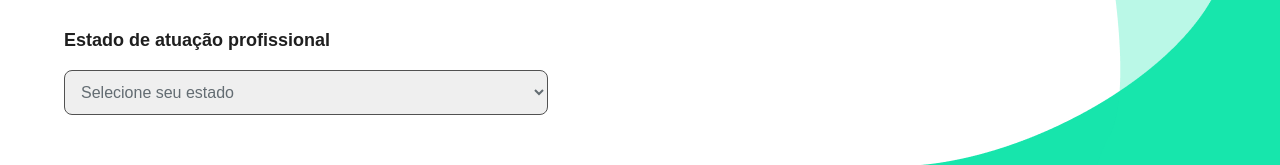
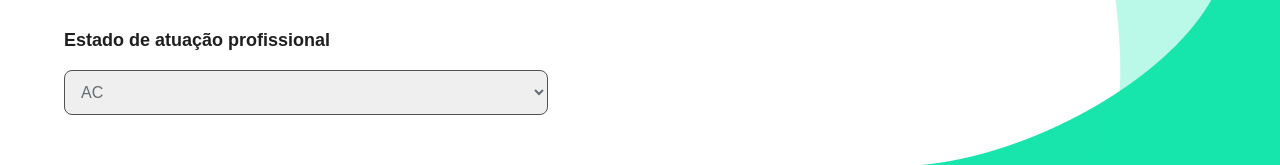
Before and after one commit to maayume/Lacrei, a React (Vite) app: page /listaespera in a window 1280 px wide. Shown: the part 574-739 px from the top of the page. Built offline with nearby package versions, Linux system fonts and the light colour scheme.

Commit message:
controlled components no formulario de lista de espera; services para consumo da api com axios; setup para o post da lista de espera

```diff
--- a/package.json
+++ b/package.json
@@ -8,6 +8,7 @@
     "preview": "vite preview"
   },
   "dependencies": {
+    "axios": "^0.27.2",
     "react": "^18.0.0",
     "react-dom": "^18.0.0",
     "react-router-dom": "^6.3.0",
--- a/src/pages/ListaEspera/index.tsx
+++ b/src/pages/ListaEspera/index.tsx
@@ -1,10 +1,81 @@
+import { useState, useEffect, FormEvent, ChangeEvent } from "react";
+import axios from "axios";
 import { FormLista } from "./styles";
+import { cadastroListaEspera } from "../../services/MainApi/lista-de-espera"
+
 
 
 export default function ListaEspera(){
+
+  // estados dos inputs
+
+    const [nome, setNome] = useState<string>("")
+    const [email, setEmail] = useState<string>("")
+    const [atuacao, setAtuacao] = useState<string>("")
+    const [estado, setEstado] = useState<string>("")
+
+    function handleListChange(event: ChangeEvent<HTMLSelectElement>) {
+      setEstado(event.target.value)
+    }
+
+  // observa a mudança de valor do input radio
+    function handleRadioChange(event: ChangeEvent<HTMLInputElement>) {
+      setAtuacao(event.target.value)
+    }
+
+  // variavel que armazena opções da lista suspensa
+
+  const options = [
+    {value: "AC"},
+    {value: "AL"},
+    {value: "AM"},
+    {value: "AP"},
+    {value: "BA"},
+    {value: "CE"},
+    {value: "DF"},
+    {value: "ES"},
+    {value: "GO"},
+    {value: "MA"},
+    {value: "MG"},
+    {value: "MS"},
+    {value: "MT"},
+    {value: "PA"},
+    {value: "PB"},
+    {value: "PE"},
+    {value: "PI"},
+    {value: "PR"},
+    {value: "RJ"},
+    {value: "RN"},
+    {value: "RS"},
+    {value: "RO"},
+    {value: "RR"},
+    {value: "SC"},
+    {value: "SP"},
+    {value: "SE"},
+    {value: "TO"}
+  ]
+
+    // payload é o objeto que enviar dados pra API
+
+    async function cadastro(event: FormEvent) {
+      event.preventDefault();
+
+      const payload = {
+        nome,
+        email,
+        atuacao,
+        estado,
+      }
+
+      cadastroListaEspera(payload)
+
+    }
+
+
     return (
+
       <FormLista>
-        <body>
+        <div id="body">
 
 
       <div className="lista-espera">
@@ -15,87 +86,68 @@ export default function ListaEspera(){
         <form action="" id="form-lista-espera" method="post">
             <label htmlFor="nome-completo">
             <p>Nome completo</p>
-            <input type="text" name="nome-completo" id="nome-completo" className="input-field" placeholder="Digite seu nome" />
+            <input type="text" name="nome-completo" id="nome-completo" className="input-field" placeholder="Digite seu nome" onChange={((event) => setNome(event.target.value))} value={nome}/>
             </label>
             <label htmlFor="email">
             <p>Email</p>
-            <input type="email" name="email" id="email" className="input-field" placeholder="Digite seu email"/>
+            <input type="email" name="email" id="email" className="input-field" placeholder="Digite seu email" onChange={((event) => setEmail(event.target.value))} value={email} />
             </label>
             <div id="form-radio">
                 <p>Área de atuação</p>
 
                 <label htmlFor="enfermagem">
-                <input type="radio" name="area-de-atuacao" id="enfermagem" value="enfermagem"/>
+                <input type="radio" name="area-de-atuacao" id="enfermagem" value="enfermagem" checked={atuacao === "enfermagem"} onChange={handleRadioChange}/>
                 <span>Enfermagem</span>
                 </label>
 
                 <label htmlFor="fisioterapia">
-                <input type="radio" name="area-de-atuacao" id="fisioterapia" value="fisioterapia"/>
+                <input type="radio" name="area-de-atuacao" id="fisioterapia" value="fisioterapia" checked={atuacao === "fisioterapia"} onChange={handleRadioChange}/>
                 <span>Fisioterapia</span>
                 </label>
 
                 <label htmlFor="fonoaudiologia">
-                <input type="radio" name="area-de-atuacao" id="fonoaudiologia" value="fonoaudiologia"/>
+                <input type="radio" name="area-de-atuacao" id="fonoaudiologia" value="fonoaudiologia" checked={atuacao === "fonoaudiologia"} onChange={handleRadioChange}/>
                 <span>Fonoaudiologia</span>
                 </label>
 
                 <label htmlFor="medicina">
-                <input type="radio" name="area-de-atuacao" id="medicina" value="medicina"/>
+                <input type="radio" name="area-de-atuacao" id="medicina" value="medicina" checked={atuacao === "medicina"} onChange={handleRadioChange}/>
                 <span>Medicina</span>
                 </label>
 
                 <label htmlFor="nutricao">
-                <input type="radio" name="area-de-atuacao" id="nutricao" value="nutricao"/>
+                <input type="radio" name="area-de-atuacao" id="nutricao" value="nutricao" checked={atuacao === "nutricao"} onChange={handleRadioChange}/>
                 <span>Nutrição</span>
                 </label>
 
                 <label htmlFor="odontologia">
-                <input type="radio" name="area-de-atuacao" id="odontologia" value="odontologia"/>
+                <input type="radio" name="area-de-atuacao" id="odontologia" value="odontologia" checked={atuacao === "odontologia"} onChange={handleRadioChange}/>
                 <span>Odontologia</span>
                 </label>
 
                 <label htmlFor="psicologia">
-                <input type="radio" name="area-de-atuacao" id="psicologia" value="psicologia"/>
+                <input type="radio" name="area-de-atuacao" id="psicologia" value="psicologia" checked={atuacao === "psicologia"} onChange={handleRadioChange}/>
                 <span>Psicologia</span>
                 </label>
             </div>
             <div className="input-estado">
             <p>Estado de atuação profissional</p>
-            <select name="estado" id="estado" form="form-lista-espera" placeholder="Selecione o seu estado">
-                <option value="AC">Selecione seu estado</option>
-                <option value="AC">AC</option>
-                <option value="AL">AL</option>
-                <option value="AM">AM</option>
-                <option value="AP">AP</option>
-                <option value="BA">BA</option>
-                <option value="CE">CE</option>
-                <option value="DF">DF</option>
-                <option value="ES">ES</option>
-                <option value="GO">GO</option>
-                <option value="MA">MA</option>
-                <option value="MG">MG</option>
-                <option value="MS">MS</option>
-                <option value="MT">MT</option>
-                <option value="PA">PA</option>
-                <option value="PB">PB</option>
-                <option value="PE">PE</option>
-                <option value="PI">PI</option>
-                <option value="PR">PR</option>
-                <option value="RJ">RJ</option>
-                <option value="RN">RN</option>
-                <option value="RO">RO</option>
-                <option value="RR">RR</option>
-                <option value="RS">RS</option>
-                <option value="SC">SC</option>
-                <option value="SE">SE</option>
-                <option value="SP">SP</option>
-                <option value="TO">TO</option>
+            <select name="estado" id="estado" form="form-lista-espera" placeholder="Selecione o seu estado" onChange={handleListChange}>
+                <option disabled defaultValue="">Selecione seu estado</option>
+               {options.map((option, index) => (
+                <option key={index} defaultValue={option.value}>{option.value}</option>
+               ))}
             </select>
             </div>
-            <button id="submit-button" type="submit">Entrar</button>
+            <button id="submit-button" type="submit" onClick={cadastro}>Entrar</button>
         </form>
       </div>
-      </body>
+      </div>
+
+
       </FormLista>
+
+
+
     );
   }
--- a/src/pages/ListaEspera/styles.ts
+++ b/src/pages/ListaEspera/styles.ts
@@ -4,7 +4,7 @@ import bgimg2 from "../../assets/background/bg-img-2.png"
 
 
 export const FormLista = styled.div`
-body{
+#body{
     font-family: sans-serif;
     padding: 5%;
     background-image: url(${bgimg1}), url(${bgimg2});
--- /dev/null
+++ b/src/services/MainApi/config/index.ts
@@ -0,0 +1,10 @@
+import axios from "axios";
+
+const baseApi = axios.create({
+    baseURL: "",
+    headers: {
+        "Content-Type": "application/json",
+    },
+});
+
+export default baseApi;
--- /dev/null
+++ b/src/services/MainApi/lista-de-espera.ts
@@ -0,0 +1,12 @@
+import baseApi from "../MainApi/config"
+
+interface CadastroListaEsperaPayload {
+   nome: string,
+   email: string,
+   atuacao: string,
+   estado: string
+}
+
+export function cadastroListaEspera(payload: CadastroListaEsperaPayload) {
+    return baseApi.post("/endpoint", payload)
+}
```
Also changed, not shown: 1 other file (tests, documents, lock files or other folders).
